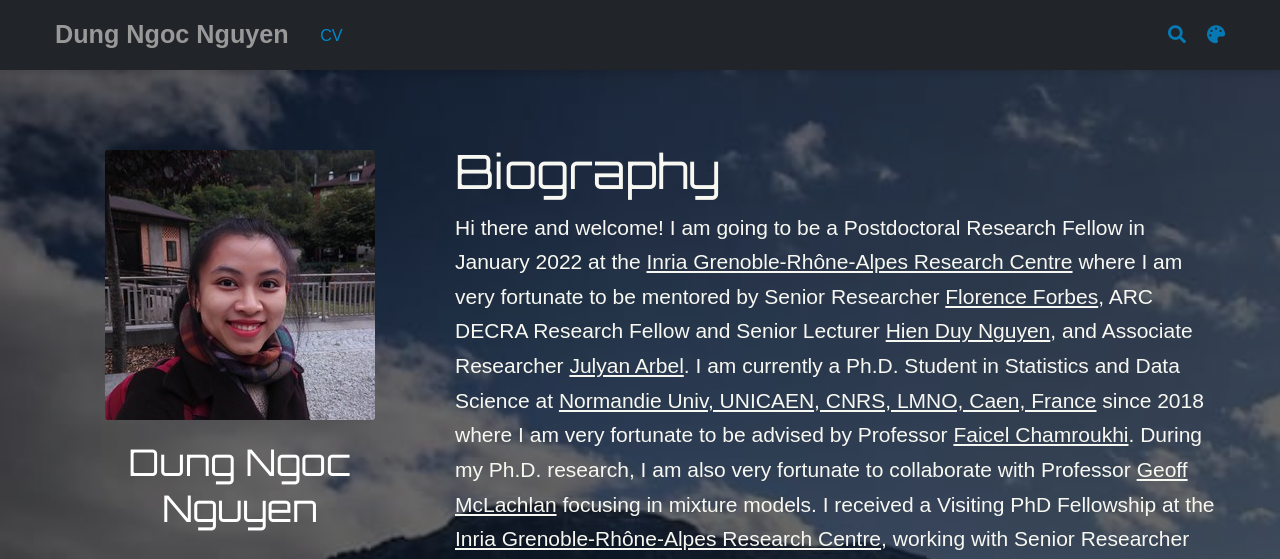
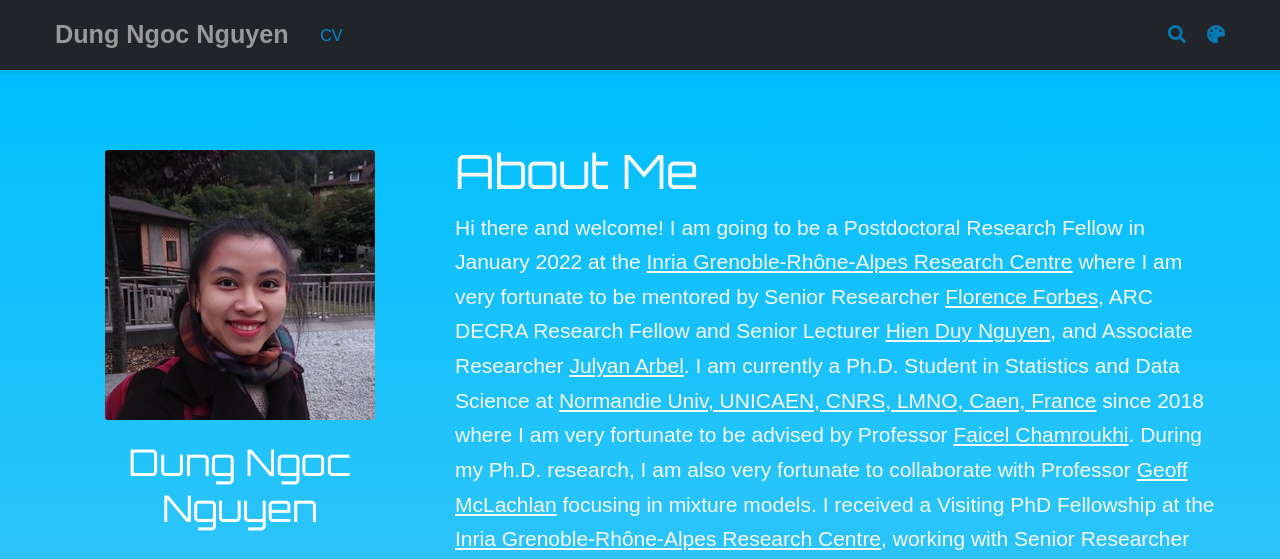
Before and after one commit to NgocDung-NGUYEN/NgocDung-NGUYEN.github.io, a plain HTML site: page index.html in a window 1280 px wide. Shown: the top 559 px of the page. Drawn offline with nearby package versions, Linux system fonts and the light colour scheme; some packages are replaced by stand-ins of ours; some icons are missing; a web font is replaced by a local one.

Commit message:
change color background 1

```diff
--- a/index.html
+++ b/index.html
@@ -508,20 +508,7 @@
 
 
 
-
-
-
-
-
-
-
-
-
-
-
-
-
-  <section id="about" class="home-section wg-about dark  bg-image " style="background-image: linear-gradient(DeepSkyBlue, SkyBlue);background-image: linear-gradient(rgba(0, 0, 0, 0.6), rgba(0, 0, 0, 0.6)), url(&#39;/img/avatar4.jpg&#39;);background-size: cover;background-position: left;" >
+  <section id="about" class="home-section wg-about dark  " style="background-color: blue;background-image: linear-gradient(DeepSkyBlue, SkyBlue);" >
     <div class="container">
 
 
@@ -602,7 +589,7 @@
   <div class="col-12 col-lg-8">
 
 
-    <h1>Biography</h1>
+    <h1>About Me</h1>
 
     <p>Hi there and welcome! I am going to be a Postdoctoral Research Fellow in January 2022 at the
 <a href="https://www.inria.fr/en/centre-inria-grenoble-rhone-alpes" target="_blank" rel="noopener">Inria Grenoble-Rhône-Alpes Research Centre</a> where I am very fortunate to be mentored by Senior Researcher
```
Also changed, not shown: 1 other file.
